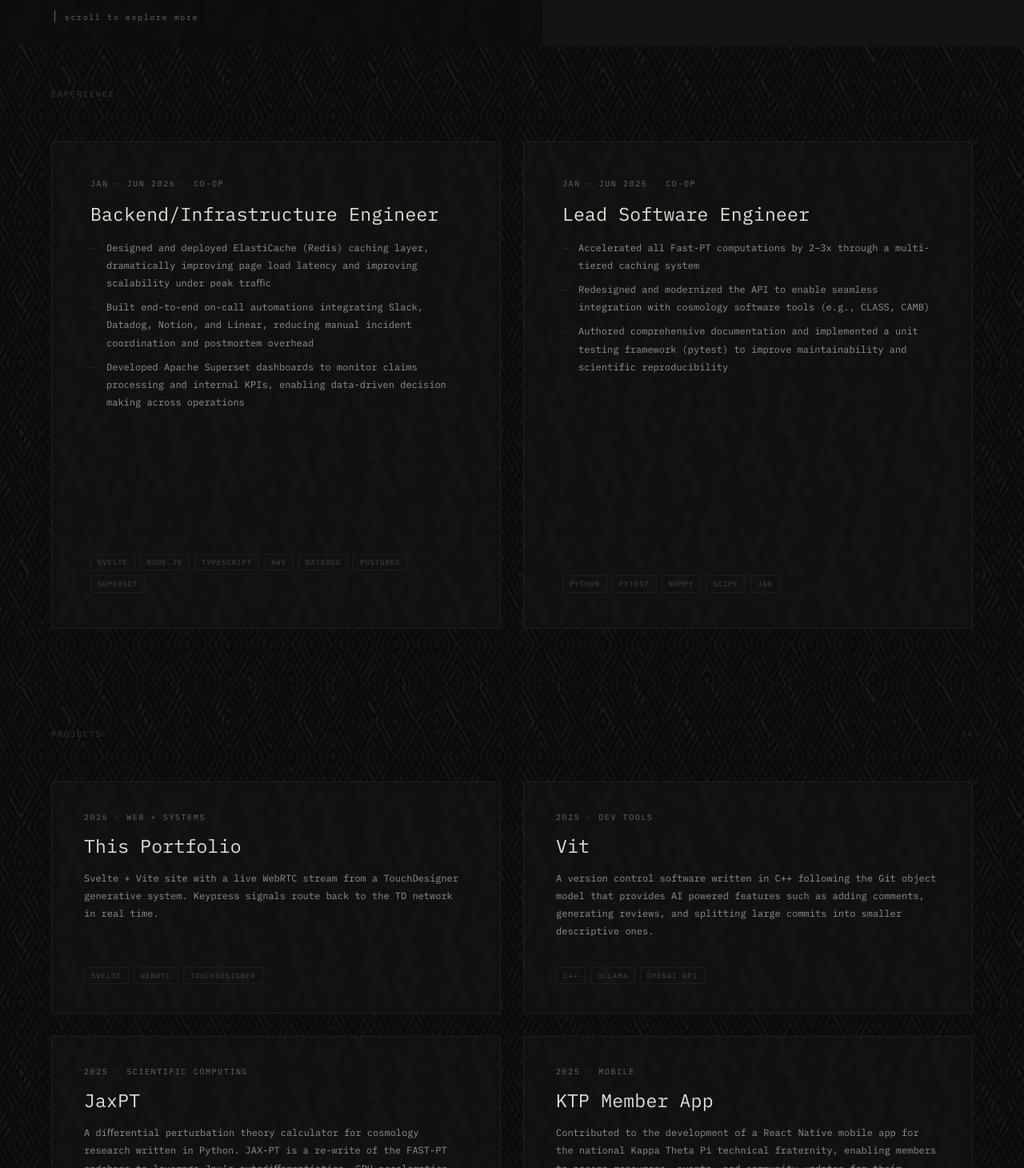
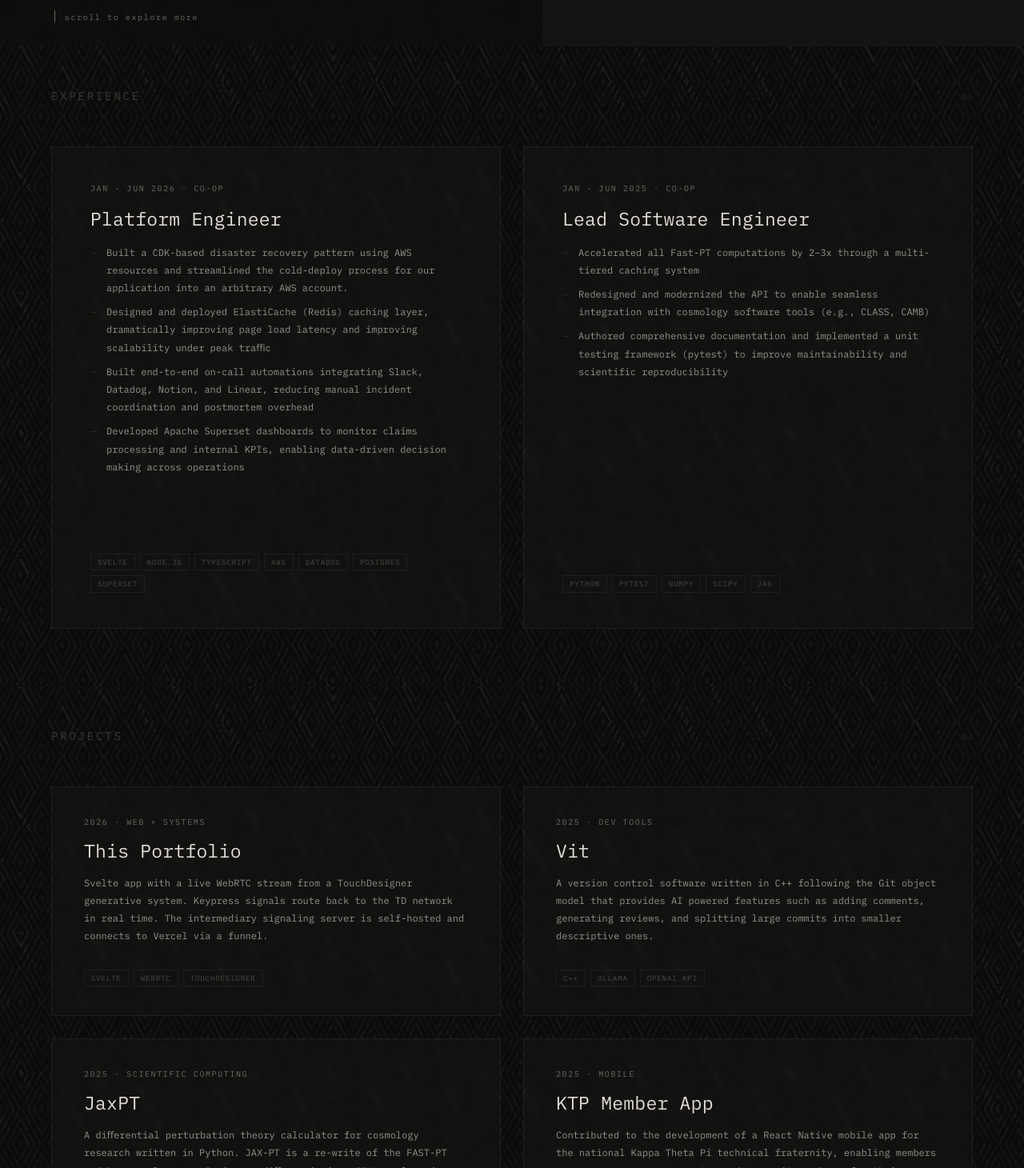
Before and after one commit to vschac/portfolio-td, a Svelte app: page / in a window 1280 px wide. Shown: the part 1550-3010 px from the top of the page at 80% size. Built offline with nearby package versions, Linux system fonts and the light colour scheme; no server answers.

Commit message:
new wordings

```diff
--- a/src/app/components/sections/SectionExperience.svelte
+++ b/src/app/components/sections/SectionExperience.svelte
@@ -4,8 +4,9 @@
   const items = [
     {
       meta: 'Jan - Jun 2026 · Co-op',
-      title: 'Backend/Infrastructure Engineer',
+      title: 'Platform Engineer',
       bullets: [
+        'Built a CDK-based disaster recovery pattern using AWS resources and streamlined the cold-deploy process for our application into an arbitrary AWS account. ',
         'Designed and deployed ElastiCache (Redis) caching layer, dramatically improving page load latency and improving scalability under peak traﬃc',
         'Built end-to-end on-call automations integrating Slack, Datadog, Notion, and Linear, reducing manual incident coordination and postmortem overhead',
         'Developed Apache Superset dashboards to monitor claims processing and internal KPIs, enabling data-driven decision making across operations',
--- a/src/app/components/sections/SectionProjects.svelte
+++ b/src/app/components/sections/SectionProjects.svelte
@@ -5,7 +5,7 @@
     {
       meta: '2026 · Web + systems',
       title: 'This Portfolio',
-      body: 'Svelte + Vite site with a live WebRTC stream from a TouchDesigner generative system. Keypress signals route back to the TD network in real time.',
+      body: 'Svelte app with a live WebRTC stream from a TouchDesigner generative system. Keypress signals route back to the TD network in real time. The intermediary signaling server is self-hosted and connects to Vercel via a funnel.',
       tags: ['Svelte', 'WebRTC', 'TouchDesigner'],
     },
     {
--- a/src/app/components/sections/StickySection.svelte
+++ b/src/app/components/sections/StickySection.svelte
@@ -132,7 +132,7 @@
   }
 
   .section-label {
-    font-size: 10px;
+    font-size: 14px;
     letter-spacing: 0.2em;
     color: #3a3a37;
     text-transform: uppercase;
```
